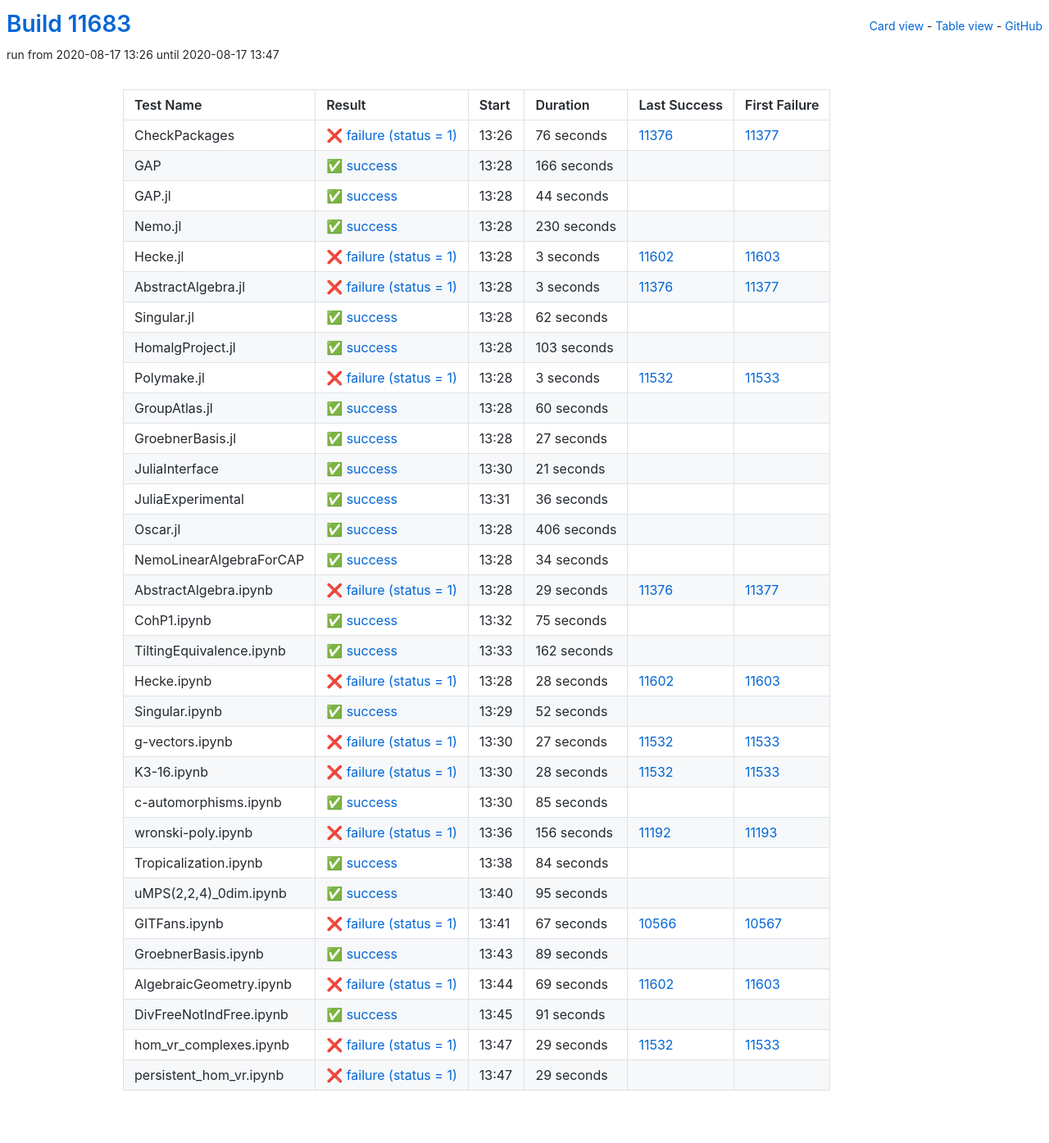
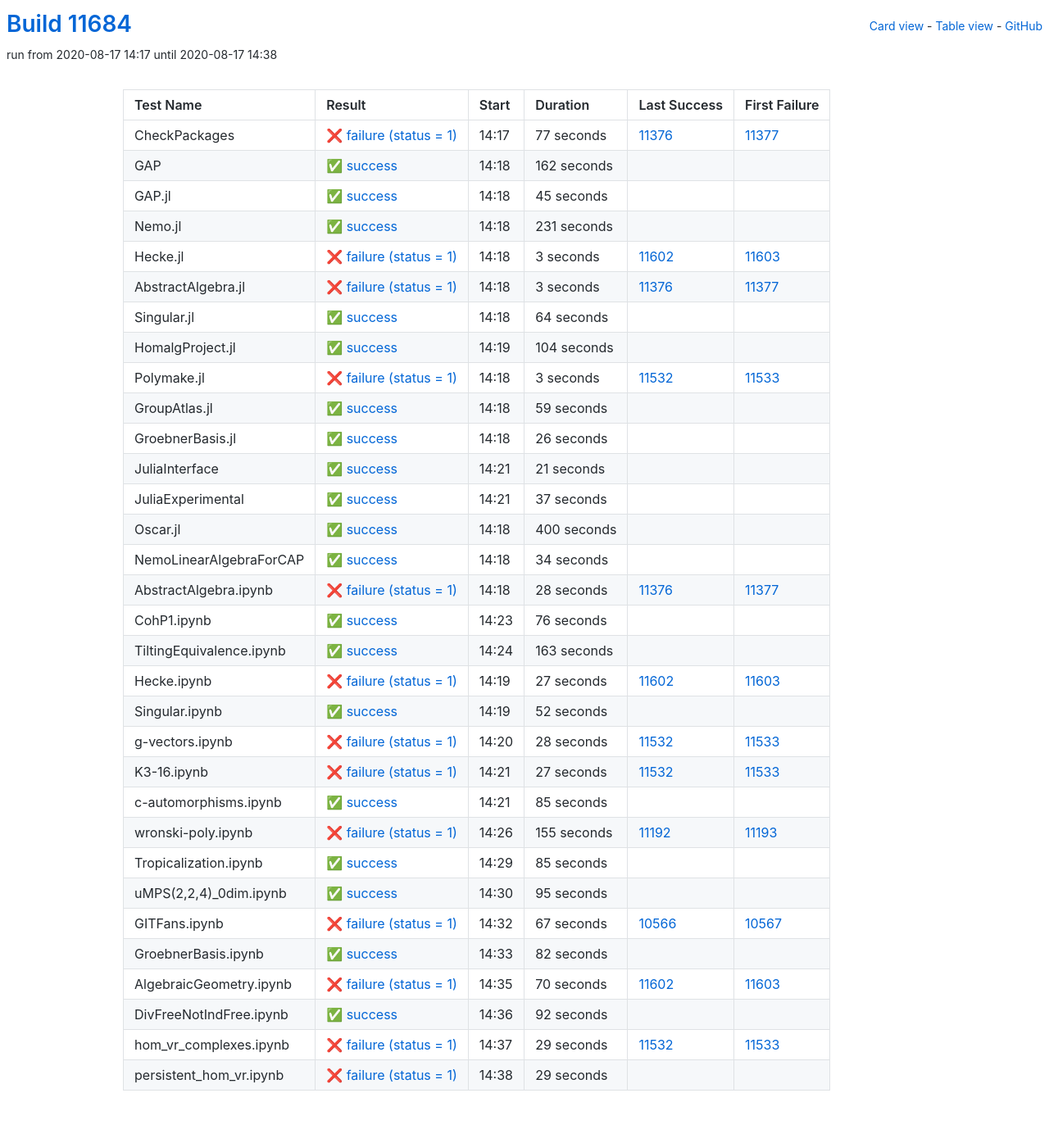
Before and after one commit to oscar-system/oscar-ci-status, a Jekyll site: the page built from table.html, in a window 1280 px wide. Shown: the whole page at 82% size. Built offline with Jekyll 4.4.1, drawn with Linux system fonts in a browser that asks for light colours.

Commit message:
Build #11684

```diff
--- a/_data/ci.yml
+++ b/_data/ci.yml
@@ -1,6 +1,6 @@
 ---
-build: 11683
-build_url: https://oscarci.mathematik.uni-kl.de/job/oscar/11683/
+build: 11684
+build_url: https://oscarci.mathematik.uni-kl.de/job/oscar/11684/
 job: oscar
 organization: oscar-system
 repo: oscar-ci-status
@@ -8,56 +8,56 @@
 tests:
 - name: CheckPackages
   id: checkpackages
-  log: https://oscarci.mathematik.uni-kl.de/job/oscar/11683/artifact/logs/build-11683/CheckPackages.log
-  start: 2020-08-17 13:26
+  log: https://oscarci.mathematik.uni-kl.de/job/oscar/11684/artifact/logs/build-11684/CheckPackages.log
+  start: 2020-08-17 14:17
   success: false
   exitcode: 1
   status: failure
-  duration: 76
+  duration: 77
   last_success: 11376
   last_success_url: https://oscarci.mathematik.uni-kl.de/job/oscar/11376/
   first_failure: 11377
   first_failure_url: https://oscarci.mathematik.uni-kl.de/job/oscar/11377/
 - name: GAP
   id: gap
-  log: https://oscarci.mathematik.uni-kl.de/job/oscar/11683/artifact/logs/build-11683/GAP.log
-  start: 2020-08-17 13:28
+  log: https://oscarci.mathematik.uni-kl.de/job/oscar/11684/artifact/logs/build-11684/GAP.log
+  start: 2020-08-17 14:18
   success: true
   exitcode: 0
   status: success
-  duration: 166
+  duration: 162
   last_success: false
   last_success_url:
   first_failure: false
   first_failure_url:
 - name: GAP.jl
   id: gap-jl
-  log: https://oscarci.mathematik.uni-kl.de/job/oscar/11683/artifact/logs/build-11683/GAP.jl.log
-  start: 2020-08-17 13:28
+  log: https://oscarci.mathematik.uni-kl.de/job/oscar/11684/artifact/logs/build-11684/GAP.jl.log
+  start: 2020-08-17 14:18
   success: true
   exitcode: 0
   status: success
-  duration: 44
+  duration: 45
   last_success: false
   last_success_url:
   first_failure: false
   first_failure_url:
 - name: Nemo.jl
   id: nemo-jl
-  log: https://oscarci.mathematik.uni-kl.de/job/oscar/11683/artifact/logs/build-11683/Nemo.jl.log
-  start: 2020-08-17 13:28
+  log: https://oscarci.mathematik.uni-kl.de/job/oscar/11684/artifact/logs/build-11684/Nemo.jl.log
+  start: 2020-08-17 14:18
   success: true
   exitcode: 0
   status: success
-  duration: 230
+  duration: 231
   last_success: false
   last_success_url:
   first_failure: false
   first_failure_url:
 - name: Hecke.jl
   id: hecke-jl
-  log: https://oscarci.mathematik.uni-kl.de/job/oscar/11683/artifact/logs/build-11683/Hecke.jl.log
-  start: 2020-08-17 13:28
+  log: https://oscarci.mathematik.uni-kl.de/job/oscar/11684/artifact/logs/build-11684/Hecke.jl.log
+  start: 2020-08-17 14:18
   success: false
   exitcode: 1
   status: failure
@@ -68,8 +68,8 @@
   first_failure_url: https://oscarci.mathematik.uni-kl.de/job/oscar/11603/
 - name: AbstractAlgebra.jl
   id: abstractalgebra-jl
-  log: https://oscarci.mathematik.uni-kl.de/job/oscar/11683/artifact/logs/build-11683/AbstractAlgebra.jl.log
-  start: 2020-08-17 13:28
+  log: https://oscarci.mathematik.uni-kl.de/job/oscar/11684/artifact/logs/build-11684/AbstractAlgebra.jl.log
+  start: 2020-08-17 14:18
   success: false
   exitcode: 1
   status: failure
@@ -80,32 +80,32 @@
   first_failure_url: https://oscarci.mathematik.uni-kl.de/job/oscar/11377/
 - name: Singular.jl
   id: singular-jl
-  log: https://oscarci.mathematik.uni-kl.de/job/oscar/11683/artifact/logs/build-11683/Singular.jl.log
-  start: 2020-08-17 13:28
+  log: https://oscarci.mathematik.uni-kl.de/job/oscar/11684/artifact/logs/build-11684/Singular.jl.log
+  start: 2020-08-17 14:18
   success: true
   exitcode: 0
   status: success
-  duration: 62
+  duration: 64
   last_success: false
   last_success_url:
   first_failure: false
   first_failure_url:
 - name: HomalgProject.jl
   id: homalgproject-jl
-  log: https://oscarci.mathematik.uni-kl.de/job/oscar/11683/artifact/logs/build-11683/HomalgProject.jl.log
-  start: 2020-08-17 13:28
+  log: https://oscarci.mathematik.uni-kl.de/job/oscar/11684/artifact/logs/build-11684/HomalgProject.jl.log
+  start: 2020-08-17 14:19
   success: true
   exitcode: 0
   status: success
-  duration: 103
+  duration: 104
   last_success: false
   last_success_url:
   first_failure: false
   first_failure_url:
 - name: Polymake.jl
   id: polymake-jl
-  log: https://oscarci.mathematik.uni-kl.de/job/oscar/11683/artifact/logs/build-11683/Polymake.jl.log
-  start: 2020-08-17 13:28
+  log: https://oscarci.mathematik.uni-kl.de/job/oscar/11684/artifact/logs/build-11684/Polymake.jl.log
+  start: 2020-08-17 14:18
   success: false
   exitcode: 1
   status: failure
@@ -116,32 +116,32 @@
   first_failure_url: https://oscarci.mathematik.uni-kl.de/job/oscar/11533/
 - name: GroupAtlas.jl
   id: groupatlas-jl
-  log: https://oscarci.mathematik.uni-kl.de/job/oscar/11683/artifact/logs/build-11683/GroupAtlas.jl.log
-  start: 2020-08-17 13:28
+  log: https://oscarci.mathematik.uni-kl.de/job/oscar/11684/artifact/logs/build-11684/GroupAtlas.jl.log
+  start: 2020-08-17 14:18
   success: true
   exitcode: 0
   status: success
-  duration: 60
+  duration: 59
   last_success: false
   last_success_url:
   first_failure: false
   first_failure_url:
 - name: GroebnerBasis.jl
   id: groebnerbasis-jl
-  log: https://oscarci.mathematik.uni-kl.de/job/oscar/11683/artifact/logs/build-11683/GroebnerBasis.jl.log
-  start: 2020-08-17 13:28
+  log: https://oscarci.mathematik.uni-kl.de/job/oscar/11684/artifact/logs/build-11684/GroebnerBasis.jl.log
+  start: 2020-08-17 14:18
   success: true
   exitcode: 0
   status: success
-  duration: 27
+  duration: 26
   last_success: false
   last_success_url:
   first_failure: false
   first_failure_url:
 - name: JuliaInterface
   id: juliainterface
-  log: https://oscarci.mathematik.uni-kl.de/job/oscar/11683/artifact/logs/build-11683/JuliaInterface.log
-  start: 2020-08-17 13:30
+  log: https://oscarci.mathematik.uni-kl.de/job/oscar/11684/artifact/logs/build-11684/JuliaInterface.log
+  start: 2020-08-17 14:21
   success: true
   exitcode: 0
   status: success
@@ -152,32 +152,32 @@
   first_failure_url:
 - name: JuliaExperimental
   id: juliaexperimental
-  log: https://oscarci.mathematik.uni-kl.de/job/oscar/11683/artifact/logs/build-11683/JuliaExperimental.log
-  start: 2020-08-17 13:31
+  log: https://oscarci.mathematik.uni-kl.de/job/oscar/11684/artifact/logs/build-11684/JuliaExperimental.log
+  start: 2020-08-17 14:21
   success: true
   exitcode: 0
   status: success
-  duration: 36
+  duration: 37
   last_success: false
   last_success_url:
   first_failure: false
   first_failure_url:
 - name: Oscar.jl
   id: oscar-jl
-  log: https://oscarci.mathematik.uni-kl.de/job/oscar/11683/artifact/logs/build-11683/Oscar.jl.log
-  start: 2020-08-17 13:28
+  log: https://oscarci.mathematik.uni-kl.de/job/oscar/11684/artifact/logs/build-11684/Oscar.jl.log
+  start: 2020-08-17 14:18
   success: true
   exitcode: 0
   status: success
-  duration: 406
+  duration: 400
   last_success: false
   last_success_url:
   first_failure: false
   first_failure_url:
 - name: NemoLinearAlgebraForCAP
   id: nemolinearalgebraforcap
-  log: https://oscarci.mathematik.uni-kl.de/job/oscar/11683/artifact/logs/build-11683/NemoLinearAlgebraForCAP.log
-  start: 2020-08-17 13:28
+  log: https://oscarci.mathematik.uni-kl.de/job/oscar/11684/artifact/logs/build-11684/NemoLinearAlgebraForCAP.log
+  start: 2020-08-17 14:18
   success: true
   exitcode: 0
   status: success
@@ -188,56 +188,56 @@
   first_failure_url:
 - name: AbstractAlgebra.ipynb
   id: abstractalgebra-ipynb
-  log: https://oscarci.mathematik.uni-kl.de/job/oscar/11683/artifact/logs/build-11683/AbstractAlgebra.ipynb.log
-  start: 2020-08-17 13:28
+  log: https://oscarci.mathematik.uni-kl.de/job/oscar/11684/artifact/logs/build-11684/AbstractAlgebra.ipynb.log
+  start: 2020-08-17 14:18
   success: false
   exitcode: 1
   status: failure
-  duration: 29
+  duration: 28
   last_success: 11376
   last_success_url: https://oscarci.mathematik.uni-kl.de/job/oscar/11376/
   first_failure: 11377
   first_failure_url: https://oscarci.mathematik.uni-kl.de/job/oscar/11377/
 - name: CohP1.ipynb
   id: cohp1-ipynb
-  log: https://oscarci.mathematik.uni-kl.de/job/oscar/11683/artifact/logs/build-11683/CohP1.ipynb.log
-  start: 2020-08-17 13:32
+  log: https://oscarci.mathematik.uni-kl.de/job/oscar/11684/artifact/logs/build-11684/CohP1.ipynb.log
+  start: 2020-08-17 14:23
   success: true
   exitcode: 0
   status: success
-  duration: 75
+  duration: 76
   last_success: false
   last_success_url:
   first_failure: false
   first_failure_url:
 - name: TiltingEquivalence.ipynb
   id: tiltingequivalence-ipynb
-  log: https://oscarci.mathematik.uni-kl.de/job/oscar/11683/artifact/logs/build-11683/TiltingEquivalence.ipynb.log
-  start: 2020-08-17 13:33
+  log: https://oscarci.mathematik.uni-kl.de/job/oscar/11684/artifact/logs/build-11684/TiltingEquivalence.ipynb.log
+  start: 2020-08-17 14:24
   success: true
   exitcode: 0
   status: success
-  duration: 162
+  duration: 163
   last_success: false
   last_success_url:
   first_failure: false
   first_failure_url:
 - name: Hecke.ipynb
   id: hecke-ipynb
-  log: https://oscarci.mathematik.uni-kl.de/job/oscar/11683/artifact/logs/build-11683/Hecke.ipynb.log
-  start: 2020-08-17 13:28
+  log: https://oscarci.mathematik.uni-kl.de/job/oscar/11684/artifact/logs/build-11684/Hecke.ipynb.log
+  start: 2020-08-17 14:19
   success: false
   exitcode: 1
   status: failure
-  duration: 28
+  duration: 27
   last_success: 11602
   last_success_url: https://oscarci.mathematik.uni-kl.de/job/oscar/11602/
   first_failure: 11603
   first_failure_url: https://oscarci.mathematik.uni-kl.de/job/oscar/11603/
 - name: Singular.ipynb
   id: singular-ipynb
-  log: https://oscarci.mathematik.uni-kl.de/job/oscar/11683/artifact/logs/build-11683/Singular.ipynb.log
-  start: 2020-08-17 13:29
+  log: https://oscarci.mathematik.uni-kl.de/job/oscar/11684/artifact/logs/build-11684/Singular.ipynb.log
+  start: 2020-08-17 14:19
   success: true
   exitcode: 0
   status: success
@@ -248,8 +248,20 @@
   first_failure_url:
 - name: g-vectors.ipynb
   id: g-vectors-ipynb
-  log: https://oscarci.mathematik.uni-kl.de/job/oscar/11683/artifact/logs/build-11683/g-vectors.ipynb.log
-  start: 2020-08-17 13:30
+  log: https://oscarci.mathematik.uni-kl.de/job/oscar/11684/artifact/logs/build-11684/g-vectors.ipynb.log
+  start: 2020-08-17 14:20
+  success: false
+  exitcode: 1
+  status: failure
+  duration: 28
+  last_success: 11532
+  last_success_url: https://oscarci.mathematik.uni-kl.de/job/oscar/11532/
+  first_failure: 11533
+  first_failure_url: https://oscarci.mathematik.uni-kl.de/job/oscar/11533/
+- name: K3-16.ipynb
+  id: k3-16-ipynb
+  log: https://oscarci.mathematik.uni-kl.de/job/oscar/11684/artifact/logs/build-11684/K3-16.ipynb.log
+  start: 2020-08-17 14:21
   success: false
   exitcode: 1
   status: failure
@@ -258,22 +270,10 @@
   last_success_url: https://oscarci.mathematik.uni-kl.de/job/oscar/11532/
   first_failure: 11533
   first_failure_url: https://oscarci.mathematik.uni-kl.de/job/oscar/11533/
-- name: K3-16.ipynb
-  id: k3-16-ipynb
-  log: https://oscarci.mathematik.uni-kl.de/job/oscar/11683/artifact/logs/build-11683/K3-16.ipynb.log
-  start: 2020-08-17 13:30
-  success: false
-  exitcode: 1
-  status: failure
-  duration: 28
-  last_success: 11532
-  last_success_url: https://oscarci.mathematik.uni-kl.de/job/oscar/11532/
-  first_failure: 11533
-  first_failure_url: https://oscarci.mathematik.uni-kl.de/job/oscar/11533/
 - name: c-automorphisms.ipynb
   id: c-automorphisms-ipynb
-  log: https://oscarci.mathematik.uni-kl.de/job/oscar/11683/artifact/logs/build-11683/c-automorphisms.ipynb.log
-  start: 2020-08-17 13:30
+  log: https://oscarci.mathematik.uni-kl.de/job/oscar/11684/artifact/logs/build-11684/c-automorphisms.ipynb.log
+  start: 2020-08-17 14:21
   success: true
   exitcode: 0
   status: success
@@ -284,32 +284,32 @@
   first_failure_url:
 - name: wronski-poly.ipynb
   id: wronski-poly-ipynb
-  log: https://oscarci.mathematik.uni-kl.de/job/oscar/11683/artifact/logs/build-11683/wronski-poly.ipynb.log
-  start: 2020-08-17 13:36
+  log: https://oscarci.mathematik.uni-kl.de/job/oscar/11684/artifact/logs/build-11684/wronski-poly.ipynb.log
+  start: 2020-08-17 14:26
   success: false
   exitcode: 1
   status: failure
-  duration: 156
+  duration: 155
   last_success: 11192
   last_success_url: https://oscarci.mathematik.uni-kl.de/job/oscar/11192/
   first_failure: 11193
   first_failure_url: https://oscarci.mathematik.uni-kl.de/job/oscar/11193/
 - name: Tropicalization.ipynb
   id: tropicalization-ipynb
-  log: https://oscarci.mathematik.uni-kl.de/job/oscar/11683/artifact/logs/build-11683/Tropicalization.ipynb.log
-  start: 2020-08-17 13:38
+  log: https://oscarci.mathematik.uni-kl.de/job/oscar/11684/artifact/logs/build-11684/Tropicalization.ipynb.log
+  start: 2020-08-17 14:29
   success: true
   exitcode: 0
   status: success
-  duration: 84
+  duration: 85
   last_success: false
   last_success_url:
   first_failure: false
   first_failure_url:
 - name: uMPS(2,2,4)_0dim.ipynb
   id: umps-2-2-4-0dim-ipynb
-  log: https://oscarci.mathematik.uni-kl.de/job/oscar/11683/artifact/logs/build-11683/uMPS-2-2-4-_0dim.ipynb.log
-  start: 2020-08-17 13:40
+  log: https://oscarci.mathematik.uni-kl.de/job/oscar/11684/artifact/logs/build-11684/uMPS-2-2-4-_0dim.ipynb.log
+  start: 2020-08-17 14:30
   success: true
   exitcode: 0
   status: success
@@ -320,8 +320,8 @@
   first_failure_url:
 - name: GITFans.ipynb
   id: gitfans-ipynb
-  log: https://oscarci.mathematik.uni-kl.de/job/oscar/11683/artifact/logs/build-11683/GITFans.ipynb.log
-  start: 2020-08-17 13:41
+  log: https://oscarci.mathematik.uni-kl.de/job/oscar/11684/artifact/logs/build-11684/GITFans.ipynb.log
+  start: 2020-08-17 14:32
   success: false
   exitcode: 1
   status: failure
@@ -332,44 +332,44 @@
   first_failure_url: https://oscarci.mathematik.uni-kl.de/job/oscar/10567/
 - name: GroebnerBasis.ipynb
   id: groebnerbasis-ipynb
-  log: https://oscarci.mathematik.uni-kl.de/job/oscar/11683/artifact/logs/build-11683/GroebnerBasis.ipynb.log
-  start: 2020-08-17 13:43
+  log: https://oscarci.mathematik.uni-kl.de/job/oscar/11684/artifact/logs/build-11684/GroebnerBasis.ipynb.log
+  start: 2020-08-17 14:33
   success: true
   exitcode: 0
   status: success
-  duration: 89
+  duration: 82
   last_success: false
   last_success_url:
   first_failure: false
   first_failure_url:
 - name: AlgebraicGeometry.ipynb
   id: algebraicgeometry-ipynb
-  log: https://oscarci.mathematik.uni-kl.de/job/oscar/11683/artifact/logs/build-11683/AlgebraicGeometry.ipynb.log
-  start: 2020-08-17 13:44
+  log: https://oscarci.mathematik.uni-kl.de/job/oscar/11684/artifact/logs/build-11684/AlgebraicGeometry.ipynb.log
+  start: 2020-08-17 14:35
   success: false
   exitcode: 1
   status: failure
-  duration: 69
+  duration: 70
   last_success: 11602
   last_success_url: https://oscarci.mathematik.uni-kl.de/job/oscar/11602/
   first_failure: 11603
   first_failure_url: https://oscarci.mathematik.uni-kl.de/job/oscar/11603/
 - name: DivFreeNotIndFree.ipynb
   id: divfreenotindfree-ipynb
-  log: https://oscarci.mathematik.uni-kl.de/job/oscar/11683/artifact/logs/build-11683/DivFreeNotIndFree.ipynb.log
-  start: 2020-08-17 13:45
+  log: https://oscarci.mathematik.uni-kl.de/job/oscar/11684/artifact/logs/build-11684/DivFreeNotIndFree.ipynb.log
+  start: 2020-08-17 14:36
   success: true
   exitcode: 0
   status: success
-  duration: 91
+  duration: 92
   last_success: false
   last_success_url:
   first_failure: false
   first_failure_url:
 - name: hom_vr_complexes.ipynb
   id: hom-vr-complexes-ipynb
-  log: https://oscarci.mathematik.uni-kl.de/job/oscar/11683/artifact/logs/build-11683/hom_vr_complexes.ipynb.log
-  start: 2020-08-17 13:47
+  log: https://oscarci.mathematik.uni-kl.de/job/oscar/11684/artifact/logs/build-11684/hom_vr_complexes.ipynb.log
+  start: 2020-08-17 14:37
   success: false
   exitcode: 1
   status: failure
@@ -380,8 +380,8 @@
   first_failure_url: https://oscarci.mathematik.uni-kl.de/job/oscar/11533/
 - name: persistent_hom_vr.ipynb
   id: persistent-hom-vr-ipynb
-  log: https://oscarci.mathematik.uni-kl.de/job/oscar/11683/artifact/logs/build-11683/persistent_hom_vr.ipynb.log
-  start: 2020-08-17 13:47
+  log: https://oscarci.mathematik.uni-kl.de/job/oscar/11684/artifact/logs/build-11684/persistent_hom_vr.ipynb.log
+  start: 2020-08-17 14:38
   success: false
   exitcode: 1
   status: failure
```
Also changed, not shown: README.md.
